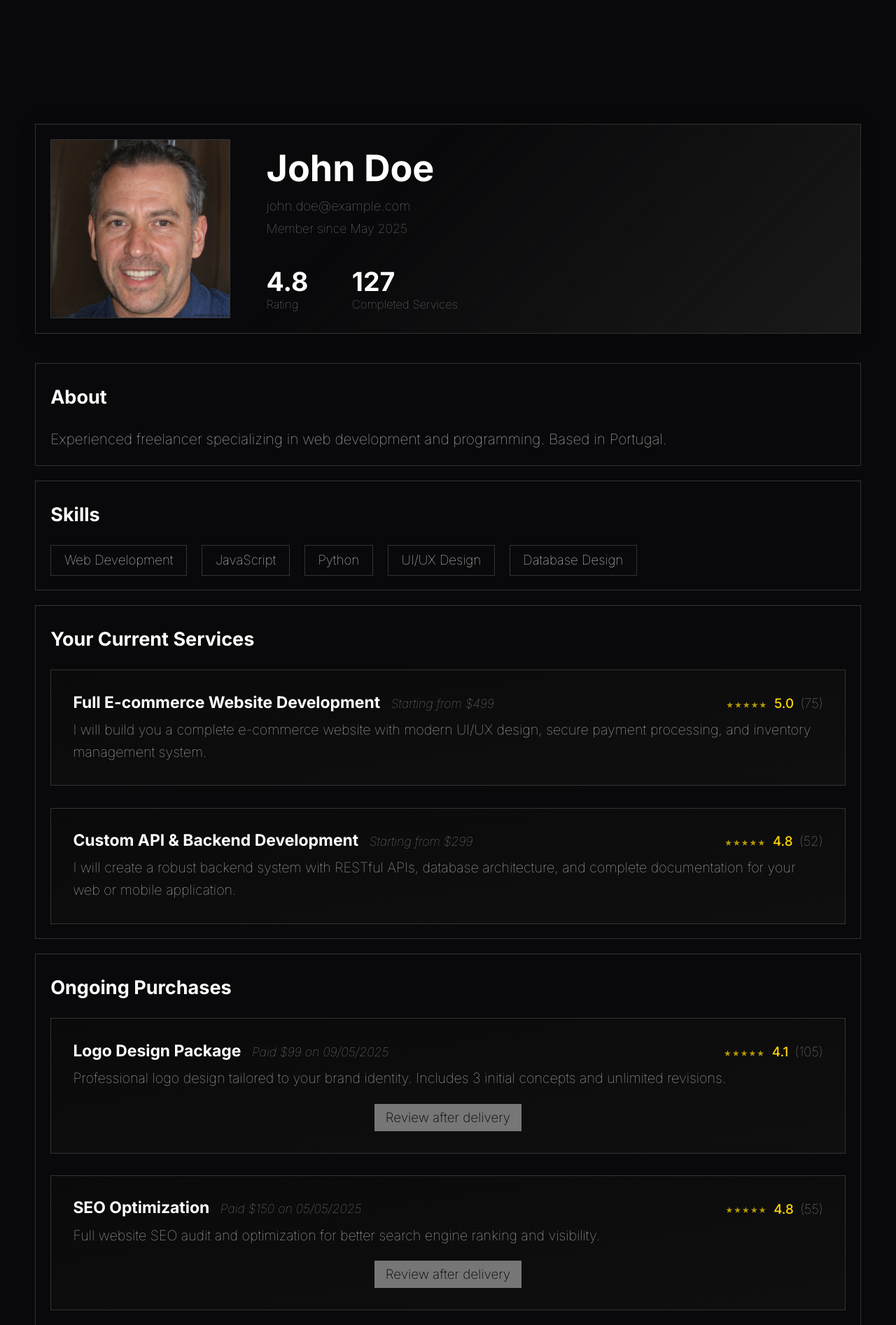
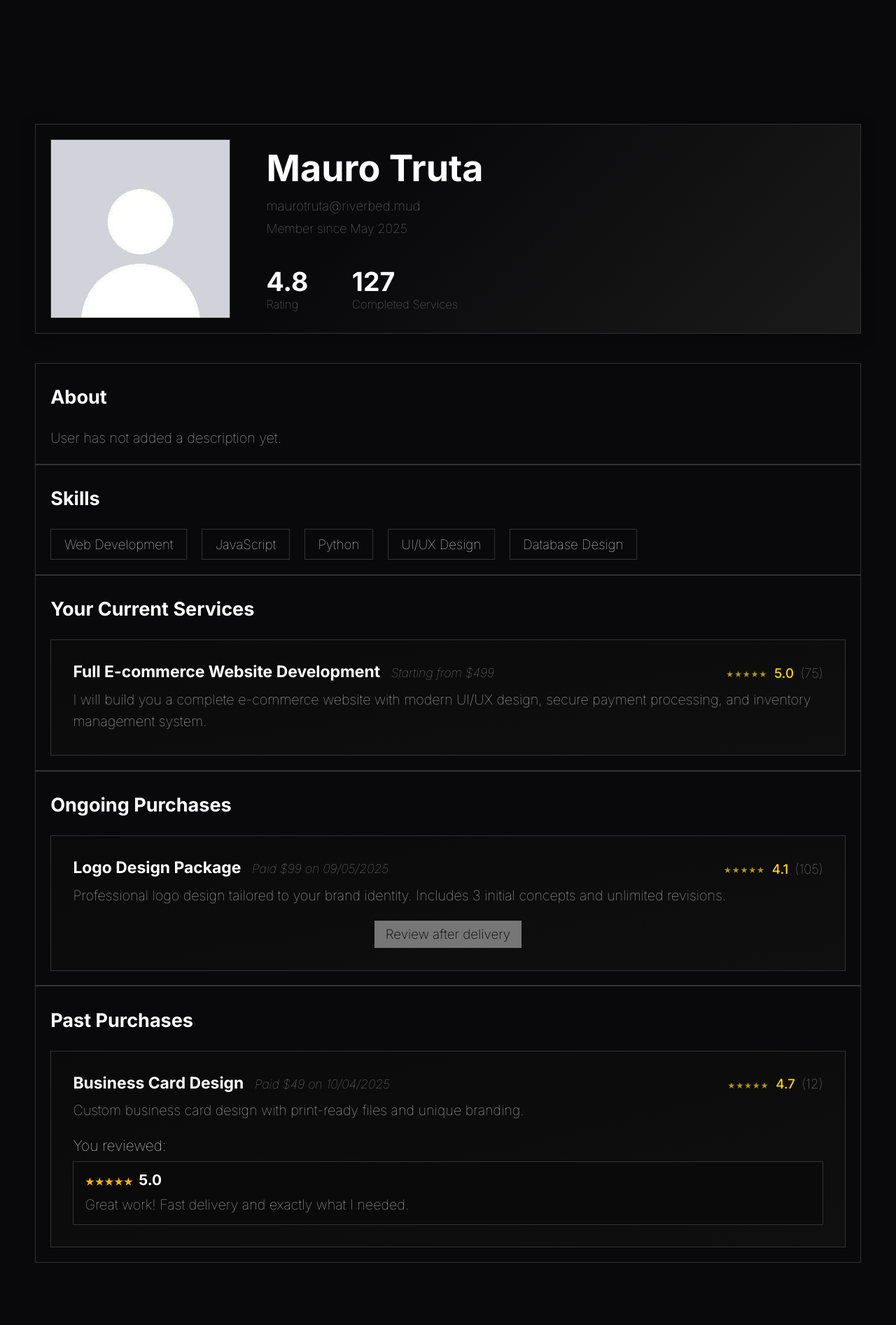
Before and after one commit to simaopsbarbosa/sixer, a PHP site: page /pages/profile.php in a window 1280 px wide. Shown: the part 167-2061 px from the top of the page at 70% size. Run offline with PHP 8.4, Linux system fonts and the light colour scheme; the visitor is signed in with stand-in values (Sample User, id 1); data comes from the database, SQL or seed files in the repository.

Commit message:
Profile now gets username, picture, email, aboutme and join date from database. If not present, use default empty picture and empty aboutme.

```diff
--- a/pages/profile.php
+++ b/pages/profile.php
@@ -1,4 +1,34 @@
-<?php require_once '../templates/common.php'; ?>
+<?php
+require_once '../utils/database.php';
+require_once '../templates/common.php';
+session_start();
+
+// Redirect if not logged in
+if (!isset($_SESSION['user_id'])) {
+    header('Location: ../pages/login.php');
+    exit;
+}
+
+try {
+    $db = Database::getInstance()->getConnection();
+    $stmt = $db->prepare('SELECT username, email, user_picture, join_date, aboutme FROM user_registry WHERE user_id = ?');
+    $stmt->execute([$_SESSION['user_id']]);
+    $user = $stmt->fetch(PDO::FETCH_ASSOC);
+
+    if (!$user) {
+        session_destroy();
+        header('Location: ../pages/login.php');
+        exit;
+    }
+
+    $user['user_picture'] = $user['user_picture'] ?? '../assets/images/default.jpg';
+
+} catch (PDOException $e) {
+    echo "Database error: " . htmlspecialchars($e->getMessage());
+    exit;
+}
+?>
+
 <!DOCTYPE html>
 <html lang="en">
   <head>
@@ -16,15 +46,15 @@
         <div class="profile-header">
           <div class="profile-avatar">
             <img
-              src="../assets/images/johndoe.png"
-              alt="John Doe's Profile Picture"
+              src="<?= htmlspecialchars($user['user_picture']) ?>"
+              alt="<?= htmlspecialchars($user['username']) ?>'s Profile Picture"
             />
           </div>
           <div class="profile-info">
             <div class="profile-info-top">
-              <h1>John Doe</h1>
-              <p class="profile-email">john.doe@example.com</p>
-              <p class="profile-join-date">Member since May 2025</p>
+              <h1><?= htmlspecialchars($user['username']) ?></h1>
+              <p class="profile-email"><?= htmlspecialchars($user['email']) ?></p>
+              <p class="profile-join-date">Member since <?= date('F Y', strtotime($user['join_date'])) ?></p>
             </div>
             <div class="profile-stats">
               <div class="stat">
@@ -39,12 +69,16 @@
           </div>
         </div>
 
-        <div class="profile-content">
         <div class="profile-section">
           <h2>About</h2>
             <p>
-              Experienced freelancer specializing in web development and
-              programming. Based in Portugal.
+              <?php
+                if (!empty(trim($user['aboutme']))) {
+                  echo htmlspecialchars($user['aboutme']);
+                } else {
+                  echo "User has not added a description yet.";
+                }
+              ?>
             </p>
         </div>
 
@@ -62,6 +96,7 @@
           <div class="profile-section">
             <h2>Your Current Services</h2>
             <div class="recent-work">
+              <!-- Hardcoded example, replace with dynamic data later -->
               <div class="work-item">
                 <div class="work-header">
                   <div class="work-title-group">
@@ -71,23 +106,7 @@
                   <div class="work-rating">5.0 <span style="font-weight: 100; color: #999">(75)</span></div>
                 </div>
                 <p class="work-description">
-                  I will build you a complete e-commerce website with modern
-                  UI/UX design, secure payment processing, and inventory
-                  management system.
-                </p>
-              </div>
-              <div class="work-item">
-                <div class="work-header">
-                  <div class="work-title-group">
-                    <h3>Custom API & Backend Development</h3>
-                    <span class="work-date">Starting from $299</span>
-                  </div>
-                  <div class="work-rating">4.8 <span style="font-weight: 100; color: #999">(52)</span></div>
-                </div>
-                <p class="work-description">
-                  I will create a robust backend system with RESTful APIs,
-                  database architecture, and complete documentation for your web
-                  or mobile application.
+                  I will build you a complete e-commerce website with modern UI/UX design, secure payment processing, and inventory management system.
                 </p>
               </div>
             </div>
@@ -106,19 +125,6 @@
                 </div>
                 <p class="work-description">
                   Professional logo design tailored to your brand identity. Includes 3 initial concepts and unlimited revisions.
-                </p>
-                <button class="review-btn" disabled>Review after delivery</button>
-              </div>
-              <div class="work-item">
-                <div class="work-header">
-                  <div class="work-title-group">
-                    <h3>SEO Optimization</h3>
-                    <span class="work-date">Paid $150 on 05/05/2025</span>
-                  </div>
-                  <div class="work-rating">4.8 <span style="font-weight: 100; color: #999">(55)</span></div>
-                </div>
-                <p class="work-description">
-                  Full website SEO audit and optimization for better search engine ranking and visibility.
                 </p>
                 <button class="review-btn" disabled>Review after delivery</button>
               </div>
@@ -149,45 +155,18 @@
                   <p class="review-text">Great work! Fast delivery and exactly what I needed.</p>
                 </div>
               </div>
-              <div class="work-item">
-                <div class="work-header">
-                  <div class="work-title-group">
-                    <h3>Landing Page Copywriting</h3>
-                    <span class="work-date">Paid $80 on 28/03/2025</span>
-                  </div>
-                  <div class="work-rating">4.6 <span style="font-weight: 100; color: #999">(6)</span></div>
-                </div>
-                <p class="work-description">
-                  Engaging and high-converting copy for your product or service landing page.
-                </p>
-                <button class="review-btn" type="button">Review</button>
-                <form class="review-form review-form-styled" style="display:none; margin-top: 16px;" method="post">
-                  <label for="review-rating" style="color:#aaa; font-size:0.9em; margin-bottom:0.5em;">Rating:</label>
-                  <select id="review-rating" name="rating" required class="styled-select">
-                    <option value="" disabled selected>Select rating</option>
-                    <option value="5">5 (excellent)</option>
-                    <option value="4">4 (good)</option>
-                    <option value="3">3 (average)</option>
-                    <option value="2">2 (poor)</option>
-                    <option value="1">1 (terrible)</option>
-                  </select>
-                  <label for="review-text" style="color:#aaa; font-size:0.9em; margin-bottom:0.5em; margin-top:1em;">Review:</label>
-                  <textarea id="review-text" name="review" rows="3" required class="styled-textarea"></textarea>
-                  <button type="submit" class="submit-button" style="margin-top:1em;">Submit</button>
-                </form>
-              </div>
             </div>
           </div>
         </div>
       </div>
     </main>
     <script>
-  document.addEventListener('DOMContentLoaded', function() {
-    document.querySelectorAll('.review-btn').forEach(function(btn) {
-      btn.addEventListener('click', function() {
+      document.addEventListener('DOMContentLoaded', function () {
+        document.querySelectorAll('.review-btn').forEach(function (btn) {
+          btn.addEventListener('click', function () {
             var form = btn.nextElementSibling;
             if (form && form.classList.contains('review-form')) {
-          form.style.display = (form.style.display === 'none') ? 'block' : 'none';
+              form.style.display = form.style.display === 'none' ? 'block' : 'none';
             }
           });
         });
```
Also changed, not shown: assets/images/default.jpg (added), assets/images/johndoe.png (deleted). Lines whose indentation alone changed are shown as unchanged.
